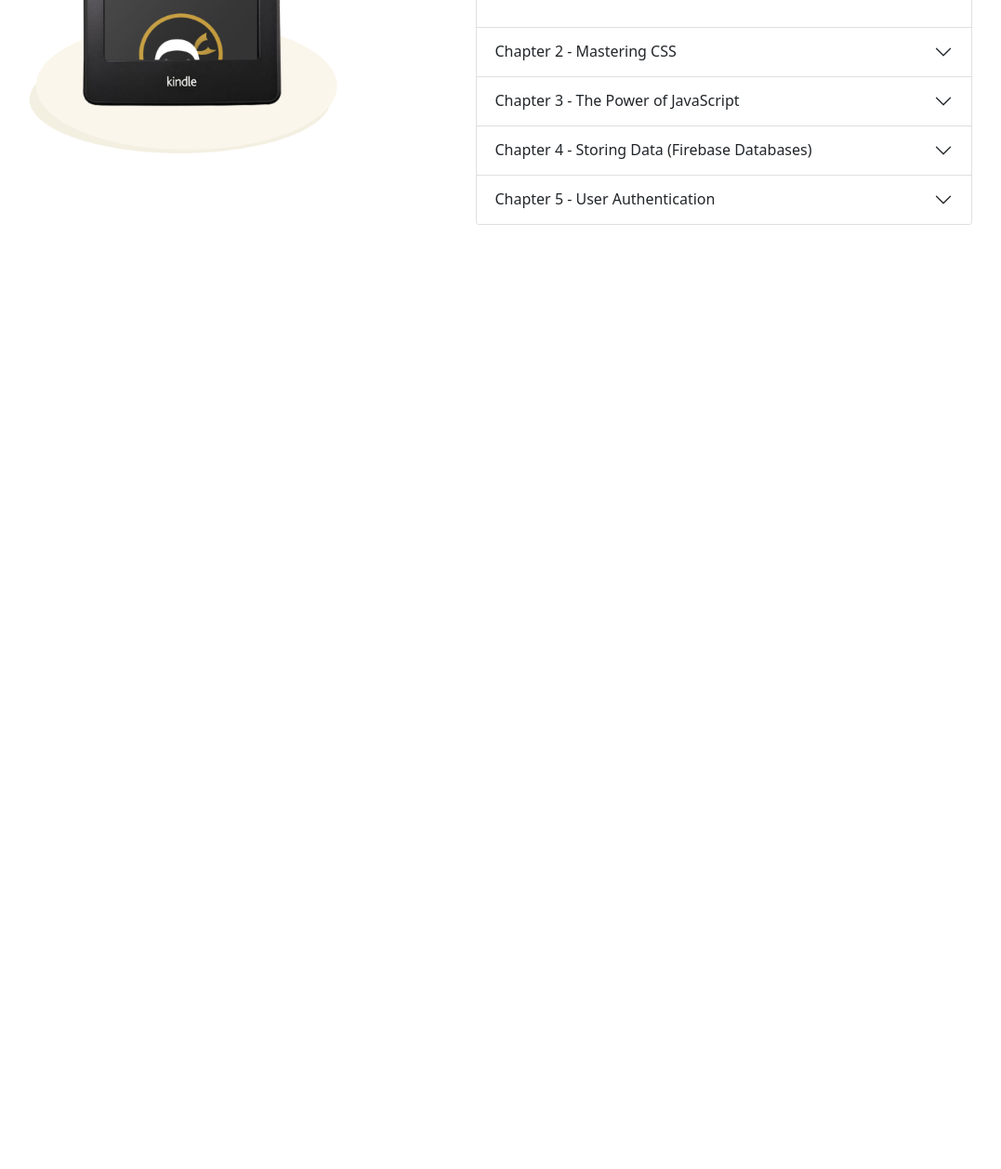
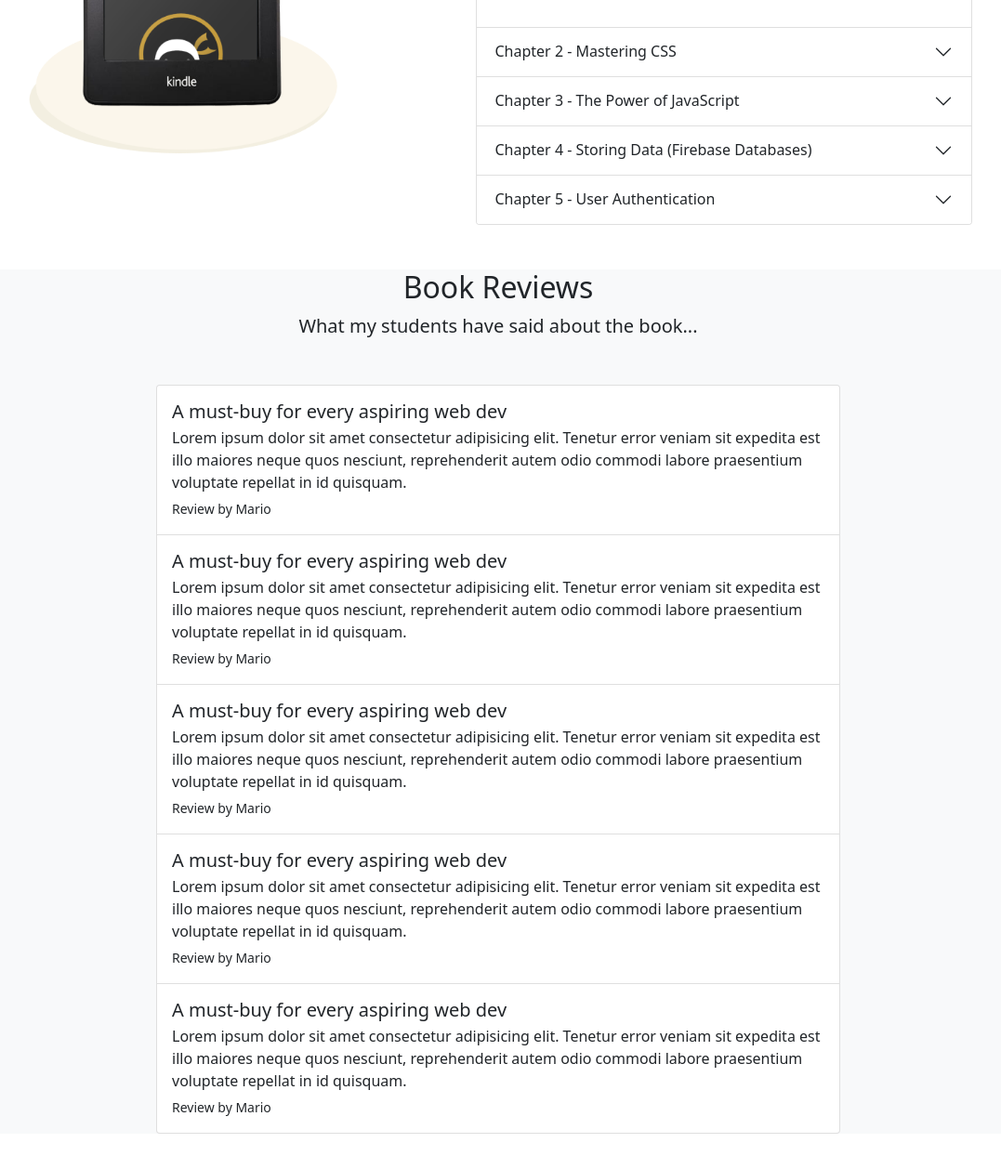
Before and after one commit to ZeyadTarekk/Bootstrap-Learning, a plain HTML site: page First Website/index.html in a window 1280 px wide. Shown: the part 1753-3011 px from the top of the page at 93% size, without its empty margins (104-1181 px from the left). Before the commit the page ends 2043 px from the top, so only its background shows below. Drawn offline with nearby package versions, Linux system fonts and the light colour scheme.

Commit message:
List groups

```diff
--- a/First Website/index.html
+++ b/First Website/index.html
@@ -328,7 +328,71 @@
       </div>
     </section>
     <!-- reviews list -->
+    <section id="reviews" class="bg-light">
+      <div class="container-lg">
+        <div class="text-center">
+          <h2>Book Reviews</h2>
+          <p class="lead">What my students have said about the book...</p>
+        </div>
 
+        <div class="row justify-content-center my-5">
+          <div class="col-lg-8">
+            <div class="list-group">
+              <div class="list-group-item py-3">
+                <h5 class="mb-1">A must-buy for every aspiring web dev</h5>
+                <p class="mb-1">
+                  Lorem ipsum dolor sit amet consectetur adipisicing elit.
+                  Tenetur error veniam sit expedita est illo maiores neque quos
+                  nesciunt, reprehenderit autem odio commodi labore praesentium
+                  voluptate repellat in id quisquam.
+                </p>
+                <small>Review by Mario</small>
+              </div>
+              <div class="list-group-item py-3">
+                <h5 class="mb-1">A must-buy for every aspiring web dev</h5>
+                <p class="mb-1">
+                  Lorem ipsum dolor sit amet consectetur adipisicing elit.
+                  Tenetur error veniam sit expedita est illo maiores neque quos
+                  nesciunt, reprehenderit autem odio commodi labore praesentium
+                  voluptate repellat in id quisquam.
+                </p>
+                <small>Review by Mario</small>
+              </div>
+              <div class="list-group-item py-3">
+                <h5 class="mb-1">A must-buy for every aspiring web dev</h5>
+                <p class="mb-1">
+                  Lorem ipsum dolor sit amet consectetur adipisicing elit.
+                  Tenetur error veniam sit expedita est illo maiores neque quos
+                  nesciunt, reprehenderit autem odio commodi labore praesentium
+                  voluptate repellat in id quisquam.
+                </p>
+                <small>Review by Mario</small>
+              </div>
+              <div class="list-group-item py-3">
+                <h5 class="mb-1">A must-buy for every aspiring web dev</h5>
+                <p class="mb-1">
+                  Lorem ipsum dolor sit amet consectetur adipisicing elit.
+                  Tenetur error veniam sit expedita est illo maiores neque quos
+                  nesciunt, reprehenderit autem odio commodi labore praesentium
+                  voluptate repellat in id quisquam.
+                </p>
+                <small>Review by Mario</small>
+              </div>
+              <div class="list-group-item py-3">
+                <h5 class="mb-1">A must-buy for every aspiring web dev</h5>
+                <p class="mb-1">
+                  Lorem ipsum dolor sit amet consectetur adipisicing elit.
+                  Tenetur error veniam sit expedita est illo maiores neque quos
+                  nesciunt, reprehenderit autem odio commodi labore praesentium
+                  voluptate repellat in id quisquam.
+                </p>
+                <small>Review by Mario</small>
+              </div>
+            </div>
+          </div>
+        </div>
+      </div>
+    </section>
     <!-- contact form -->
 
     <!-- get updates / modal trigger -->
```
